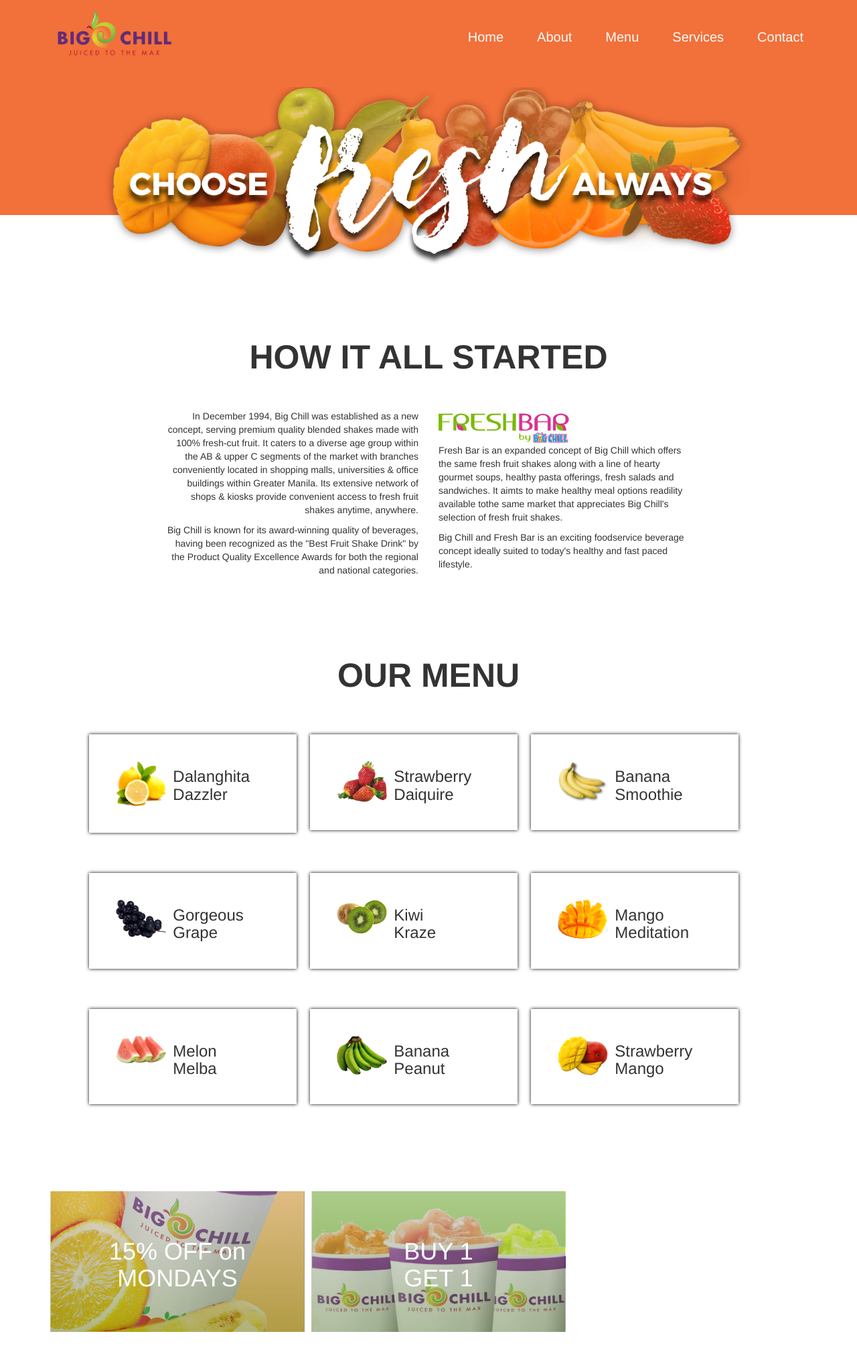
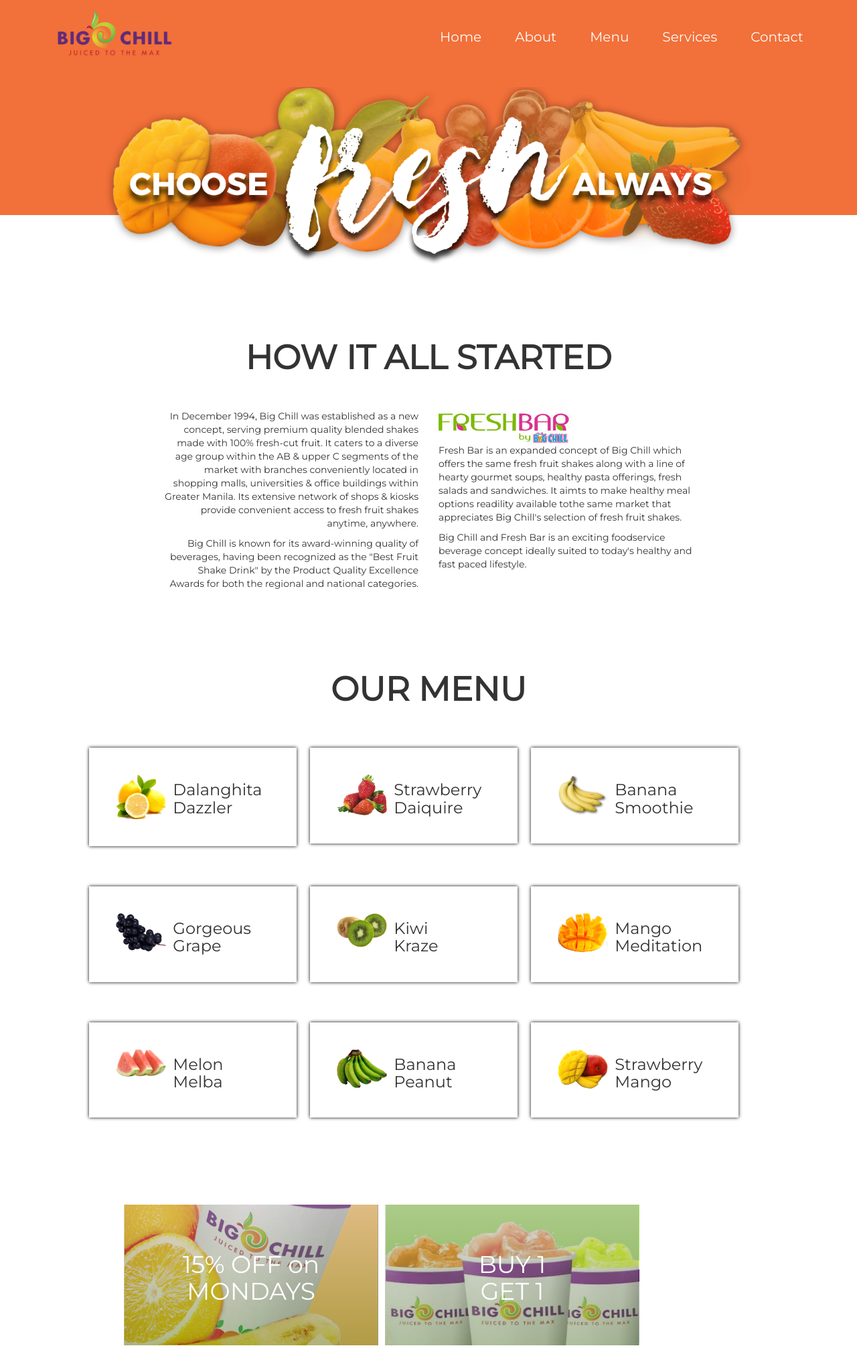
Before and after one commit to richard-parayno/ases-chill, a Django app: page / in a window 1280 px wide. Shown: the top 2012 px of the page at 67% size. Run offline with Django 3.2, Linux system fonts and the light colour scheme; some libraries are stand-ins or nearby versions.

Commit message:
added fonts

```diff
--- a/landingpage/static/css/style.css
+++ b/landingpage/static/css/style.css
@@ -1,18 +1,3 @@
-@font-face {
-    font-family: 'Montserrat Bold';
-    src: url('../fonts/Montserrat-Bold.otf');
-}
-
-@font-face {
-    font-family: 'Montserrat Regular';
-    src: url('../fonts/Montserrat-Regular.otf');
-}
-
-@font-face {
-    font-family: 'Open Sans';
-    src: url('../fonts/OpenSans-Regular.ttf');
-}
-
 /** navbar **/
 .navbar-default {
   background-color: #f27039 !important;
@@ -87,7 +72,7 @@
 
 
 body {
-    font-family: 'Montserrat Regular', sans-serif;
+
     font-weight: 400;
     padding-top: 100px;
 
@@ -111,7 +96,7 @@ nav {
 
 #navlinks {
     padding-top: 30px;
-    font-weight: 300;
+    font-weight: 400;
     font-size: 20px;
 
 }
@@ -192,7 +177,7 @@ nav {
 
 #franchise h2 {
     text-align: right;
-    font-weight: 300;
+    font-weight: 400;
     margin-top: 0px;
     margin-bottom: 0px;
 }
--- a/landingpage/templates/index.html
+++ b/landingpage/templates/index.html
@@ -7,6 +7,12 @@
         <meta name="viewport" content="width=device-width, initial-scale=1">
         <link href="{% static 'css/style.css' %}" rel="stylesheet">
         <link href="{% static 'css/bootstrap.min.css' %}" rel="stylesheet">
+        <link href="https://fonts.googleapis.com/css?family=Montserrat" rel="stylesheet">
+        <style>
+            body {
+                font-family: 'Montserrat', sans-serif;
+            }
+        </style>
     </head>
     <body>
         <!-- nav start -->
@@ -132,7 +138,8 @@
         <!-- coupon start -->
         <div class="container-fluid" id="coupon">
             <div class="row">
-
+                <div class="col-md-1">
+                </div>
                 <div class="col-xs-12 col-md-4 text-center" id="coupon-1">
                     <h1>15% OFF on MONDAYS</h1>
                 </div>
```
